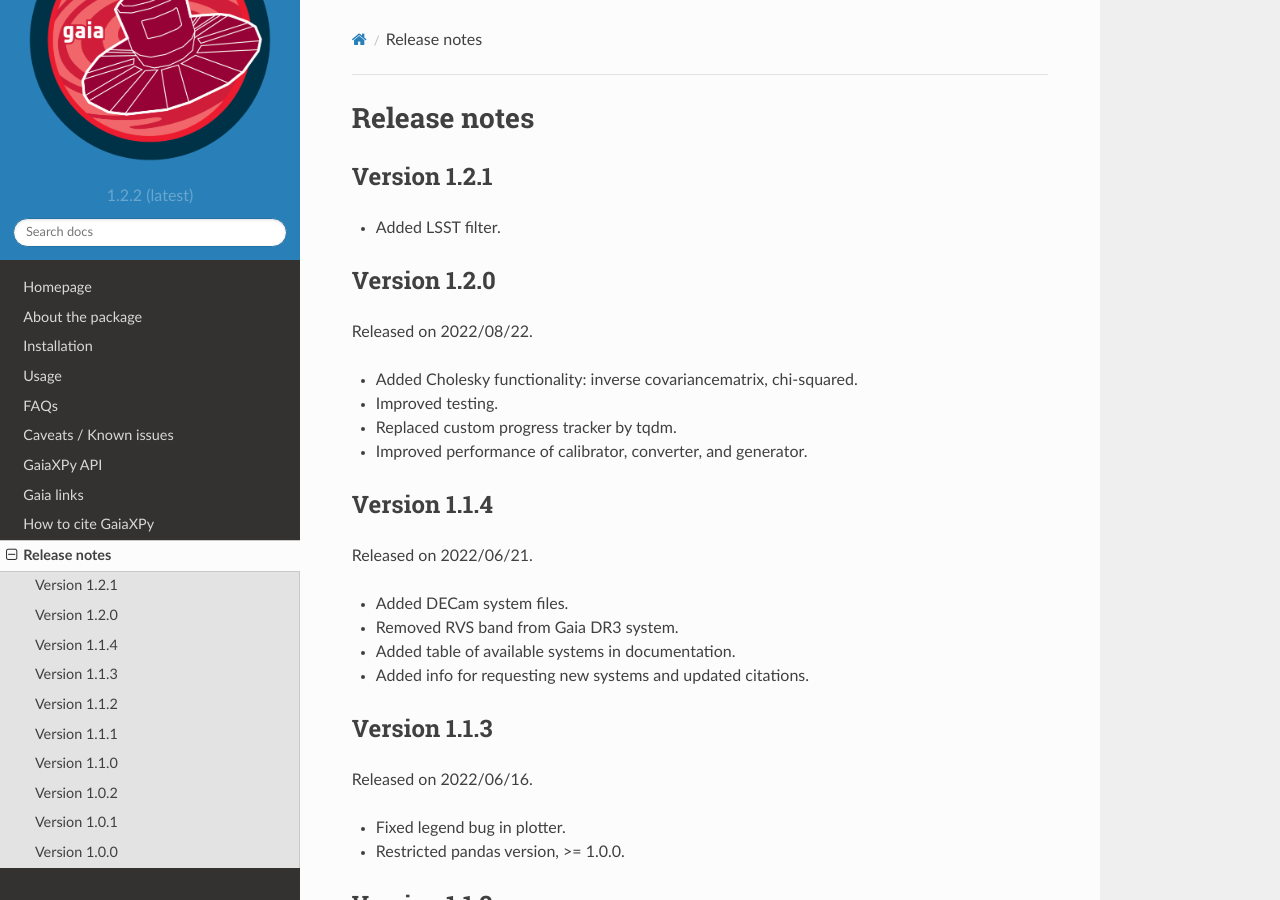
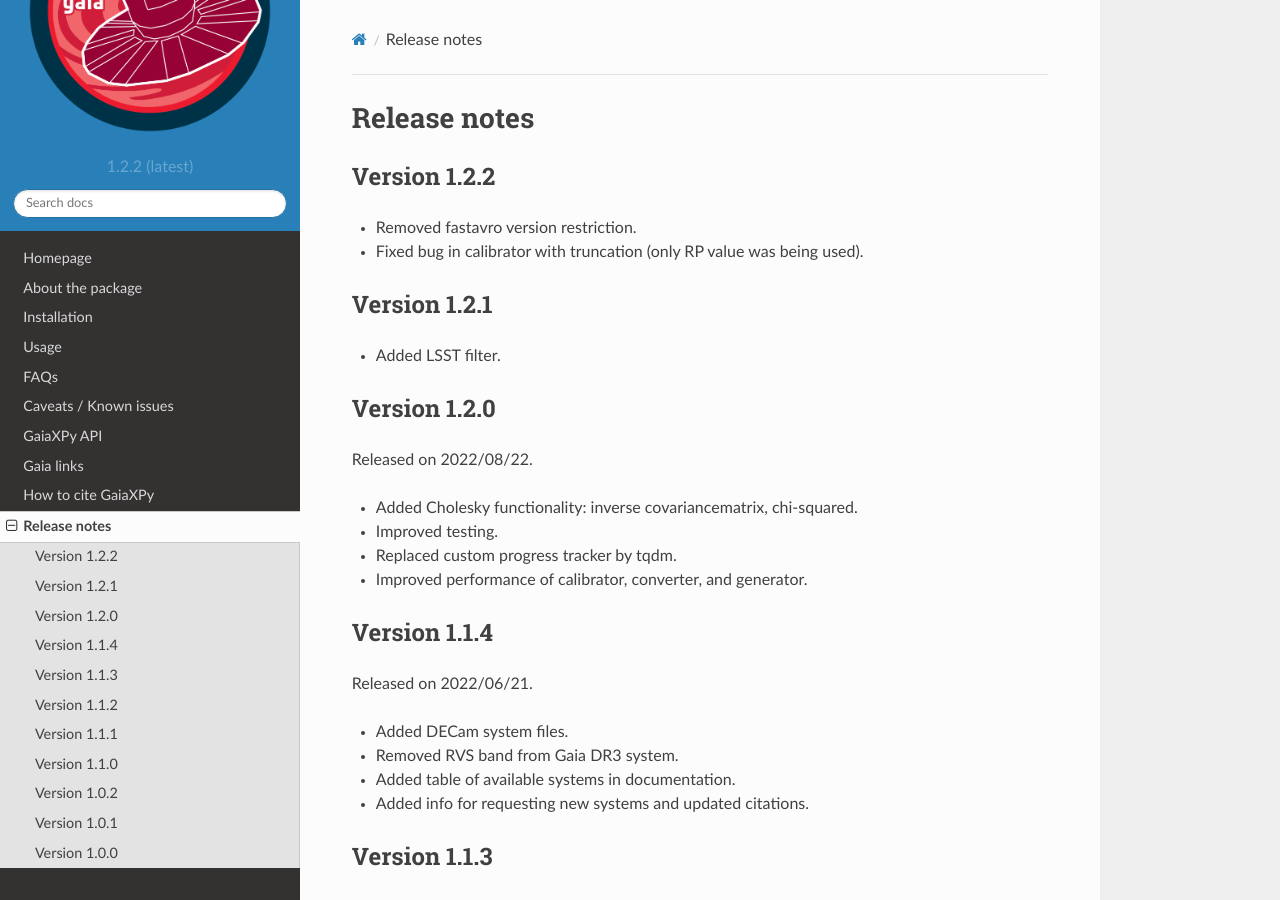
Before and after one commit to gaia-dpci/GaiaXPy, a Sphinx documentation site: the page built from docs/source/releasenotes.rst, in a window 1280 px wide and 900 px high. Built offline with Sphinx 7.4.7 and the Read the Docs theme 2.0.0, drawn with Linux system fonts in a browser that asks for light colours; formulas are drawn with MathJax 3.

Commit message:
Add Zenodo version and release notes

```diff
--- a/docs/source/cite.rst
+++ b/docs/source/cite.rst
@@ -19,6 +19,8 @@ To find out which version of the package you're using, simply run:
 DOIs
 ----
 
+* **DOI v1.2.2**: 10.5281/zenodo.7347904
+
 * **DOI v1.2.1**: 10.5281/zenodo.7244380
 
 * **DOI v1.2.0**: 10.5281/zenodo.7015044
--- a/docs/source/releasenotes.rst
+++ b/docs/source/releasenotes.rst
@@ -1,5 +1,10 @@
 Release notes
 =============
+
+Version 1.2.2
+-------------
+* Removed fastavro version restriction.
+* Fixed bug in calibrator with truncation (only RP value was being used).
 
 Version 1.2.1
 -------------
```
